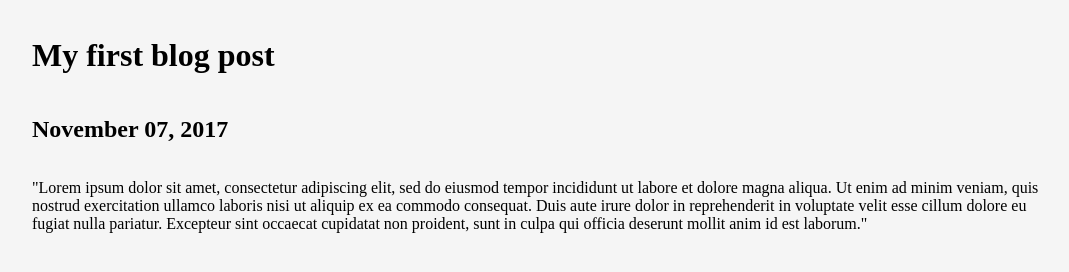
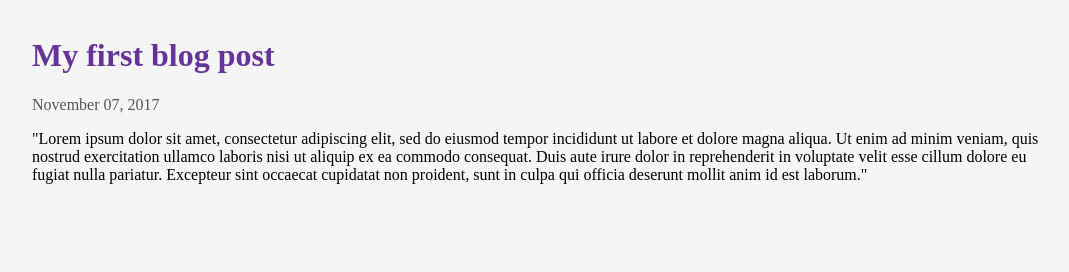
Before and after one commit to Scot3004/gatsby-starter-atomic-jest, a Gatsby site: page /blog/my-first-post/ in a window 1280 px wide. Shown: the whole page, without its empty margins (96-1165 px from the left). Built offline with nearby package versions, Linux system fonts and the light colour scheme; Gatsby itself is replaced by a stand-in of ours.

Commit message:
style(atoms): Exploding atoms containers component separated

```diff
--- a/src/components/atoms/CardContent/index.jsx
+++ b/src/components/atoms/CardContent/index.jsx
@@ -3,6 +3,7 @@ import styled from 'styled-components';
 export const CardContent = styled.div`
   flex: 1;
   hyphens: auto;
+  min-width: 0;
   overflow-wrap: break-word;
   word-wrap: break-word;
 `;
--- a/src/components/atoms/Container/index.jsx
+++ b/src/components/atoms/Container/index.jsx
@@ -1,30 +1,10 @@
-import React from 'react';
 import styled from 'styled-components';
-import PropTypes from 'prop-types';
 
-const MainStyle = styled.div`
+const Container = styled.div`
   display: grid;
   grid-template-columns: minmax(auto, 64em);
   justify-content: center;
   padding: 1rem;
 `;
 
-const MainContainer = styled.div`
-  display: grid;
-  grid-template-columns: 1fr;
-`;
-
-const Main = ({ children }) => (
-  <MainStyle>
-    <MainContainer>{children}</MainContainer>
-  </MainStyle>
-);
-
-export default Main;
-
-Main.propTypes = {
-  children: PropTypes.oneOfType([
-    PropTypes.arrayOf(PropTypes.node),
-    PropTypes.node
-  ]).isRequired
-};
+export default Container;
--- /dev/null
+++ b/src/components/atoms/ContainerFluid/index.jsx
@@ -0,0 +1,8 @@
+import styled from 'styled-components';
+
+export const ContainerFluid = styled.div`
+  min-width: 0;
+  width: 100%;
+`;
+
+export default ContainerFluid;
--- /dev/null
+++ b/src/components/atoms/MainTitle/index.jsx
@@ -0,0 +1,7 @@
+import styled from 'styled-components';
+
+export const MainTitle = styled.h1`
+  color: #663399;
+`;
+
+export default MainTitle;
--- /dev/null
+++ b/src/components/atoms/PageGrid/index.jsx
@@ -0,0 +1,8 @@
+import styled from 'styled-components';
+
+const PageGrid = styled.div`
+  display: grid;
+  grid-template-columns: 1fr;
+`;
+
+export default PageGrid;
--- /dev/null
+++ b/src/components/atoms/PostDate/index.jsx
@@ -0,0 +1,9 @@
+import styled from 'styled-components';
+
+export const PostDate = styled.p`
+  color: #555;
+  margin: 0;
+  font-weight: lighter;
+`;
+
+export default PostDate;
--- a/src/components/layouts/index.jsx
+++ b/src/components/layouts/index.jsx
@@ -3,16 +3,15 @@ import PropTypes from 'prop-types';
 import { Helmet } from 'react-helmet';
 import { createGlobalStyle } from 'styled-components';
 import Container from '../atoms/Container';
+import MainTitle from '../atoms/MainTitle';
+import ContainerFluid from '../atoms/ContainerFluid';
+import PageGrid from '../atoms/PageGrid';
 
 const GlobalStyle = createGlobalStyle`
   body {
     margin: 0;
     padding: 0;
     background: #f5f5f5;
-  }
-
-  div {
-    min-width: 0;
   }
 `;
 
@@ -23,10 +22,12 @@ export const Layout = ({ title, children }) => (
     </Helmet>
     <GlobalStyle />
     <Container>
-      <header>
-        <h1>{title}</h1>
-      </header>
-      {children}
+      <PageGrid>
+        <header>
+          <MainTitle>{title}</MainTitle>
+        </header>
+        <ContainerFluid>{children}</ContainerFluid>
+      </PageGrid>
     </Container>
   </>
 );
--- a/src/templates/postTemplate.jsx
+++ b/src/templates/postTemplate.jsx
@@ -2,15 +2,17 @@ import React from 'react';
 import PropTypes from 'prop-types';
 import { graphql } from 'gatsby';
 import Layout from '../components/layouts';
+import PostDate from '../components/atoms/PostDate';
+import ContainerFluid from '../components/atoms/ContainerFluid';
 
 export default function PostTemplate({ data }) {
   const { markdownRemark } = data; // data.markdownRemark holds our post data
   const { frontmatter, html } = markdownRemark;
   return (
     <Layout title={frontmatter.title}>
-      <h2>{frontmatter.date}</h2>
+      <PostDate>{frontmatter.date}</PostDate>
       {/* eslint-disable react/no-danger */}
-      <div dangerouslySetInnerHTML={{ __html: html }} />
+      <ContainerFluid dangerouslySetInnerHTML={{ __html: html }} />
     </Layout>
   );
 }
```
Also changed, not shown: src/components/molecules/Post/__tests__/Post.spec.jsx (deleted, +0 -18 lines), src/components/molecules/Post/index.jsx (deleted, +0 -29 lines), 9 other files.
